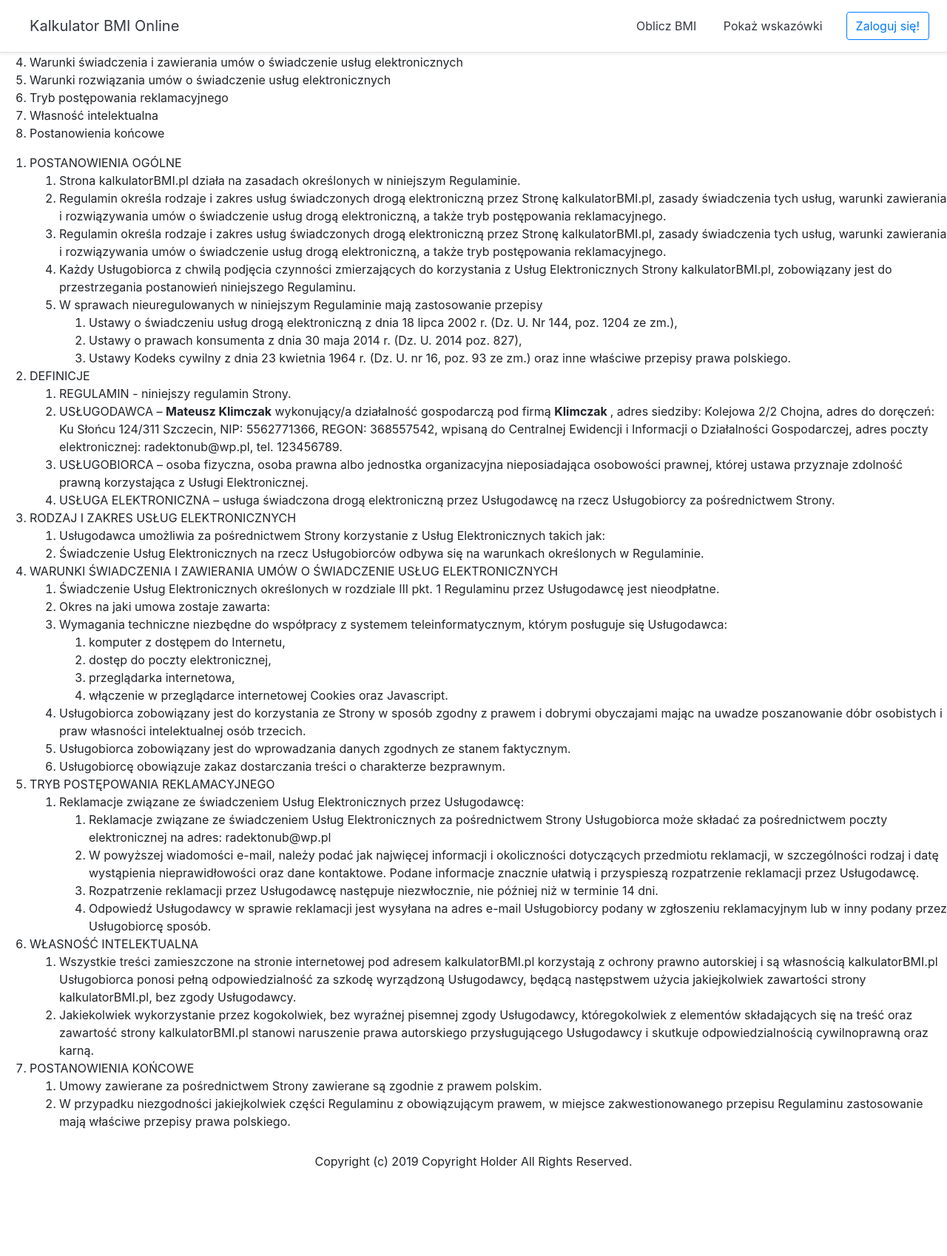
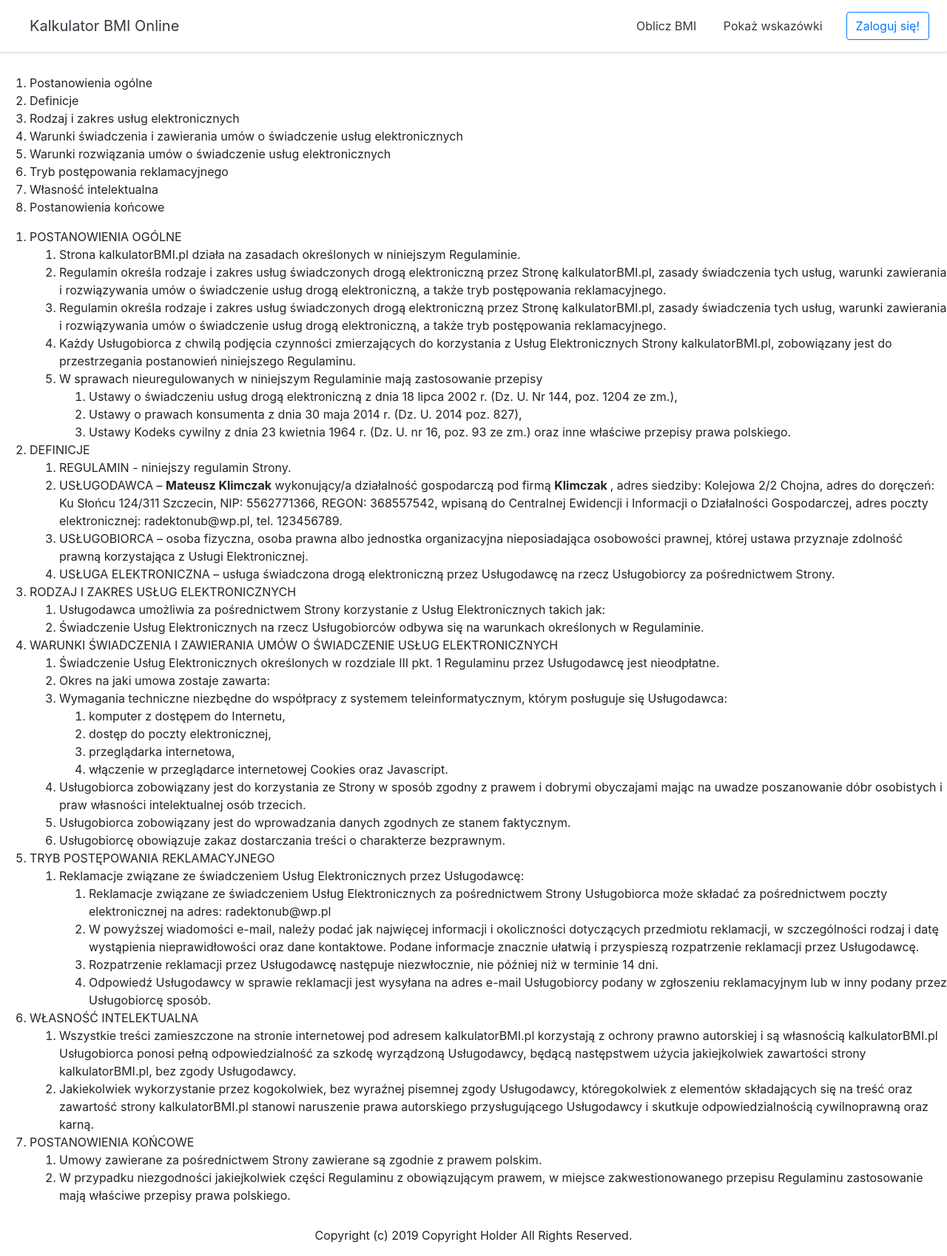
Before and after one commit to klimek00/JSCI, a PHP site: page /reg.php in a window 1280 px wide. Shown: the whole page at 74% size. Before the commit the page ends 1580 px from the top, so only its background shows below. Run offline with PHP 8.4, Linux system fonts and the light colour scheme; some libraries are stand-ins or nearby versions.

Commit message:
Update reg.php

```diff
--- a/pai-projekt/reg.php
+++ b/pai-projekt/reg.php
@@ -11,7 +11,7 @@
       include 'header.php';
 
     ?>
-      <div>
+      <div style="margin-top: 100px">
 <ol>
 <li>Postanowienia ogólne</li>
 <li>Definicje</li>
```
